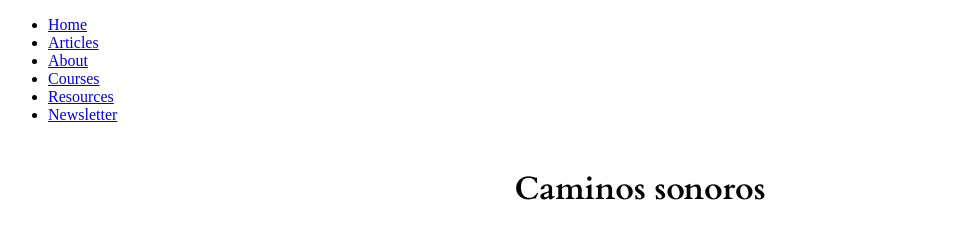
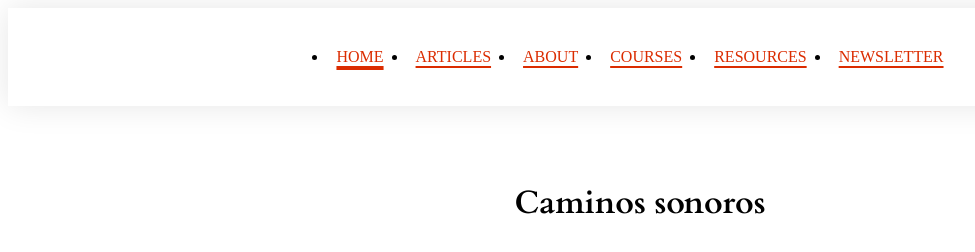
Before and after one commit to verax90/caminar, a plain HTML site: page index.html in a window 1280 px wide. Shown: the whole page, without its empty margins (0-975 px from the left). Drawn offline with Linux system fonts and the light colour scheme.

Commit message:
root and primary nav

```diff
--- a/style.css
+++ b/style.css
@@ -1,3 +1,29 @@
+:root {
+    --section-spacing: 3.5rem;
+    --clr-primary-100: #ffb199;
+    --clr-primary-200: #ff8a66;
+    --clr-primary-300: #ff6333;
+    --clr-primary-400: #db2c00;
+    --clr-primary-500: #661800;
+    --clr-course-100: #80e5de;
+    --clr-course-200: #56dcd3;
+    --clr-course-300: #23a9a0;
+    --clr-course-400: #1a7f78;
+    --clr-course-500: #115550;
+    --clr-neutral-100: #fff;
+    --clr-neutral-200: #dedede;
+    --clr-neutral-300: #ccc;
+    --clr-neutral-700: #666;
+    --clr-neutral-800: #4d4d4d;
+    --clr-neutral-900: #262626;
+    --fs-300: 1rem;
+    --fs-400: 1.125rem;
+    --fs-500: 1.563rem;
+    --fs-600: 1.953rem;
+    --fs-700: 2.441rem;
+    --fs-800: 3.052rem
+}
+
 h1 {
     font-size: 2rem;
     font-family: 'Cardo', serif;
@@ -7,3 +33,53 @@ h1 {
     align-items: center;
     justify-content: center;
 }
+
+/* Navbar */
+
+.primary-nav {
+    --font-weight: 600;
+    --font-width: 80;
+    background: #fff;
+    -webkit-box-shadow: 0 0 2em rgba(0,0,0,.1);
+    box-shadow: 0 0 2em rgba(0,0,0,.1);
+    margin-bottom: var(--fs-800);
+    padding: 2rem 0
+}
+
+.primary-nav ul {
+    -webkit-box-pack: center;
+    -ms-flex-pack: center;
+    display: -webkit-box;
+    display: -ms-flexbox;
+    display: flex;
+    -ms-flex-wrap: wrap;
+    flex-wrap: wrap;
+    font-size: var(--fs-300);
+    justify-content: center;
+    margin: 0;
+    padding: 0;
+    text-transform: uppercase
+}
+
+.primary-nav ul>* {
+    margin: 0 .5em;
+    padding: .5em
+}
+
+.primary-nav li:first-child {
+    --clr: var(--clr-primary-400)
+}
+
+.primary-nav li.active a {
+    text-decoration-thickness: .25em
+}
+
+.primary-nav a {
+    color: var(--clr,var(--clr-primary-400));
+    text-decoration-thickness: .125em;
+    text-underline-offset: .25em
+}
+
+.primary-nav a:focus,.primary-nav a:hover {
+    color: var(--clr-neutral-900)
+}
```
